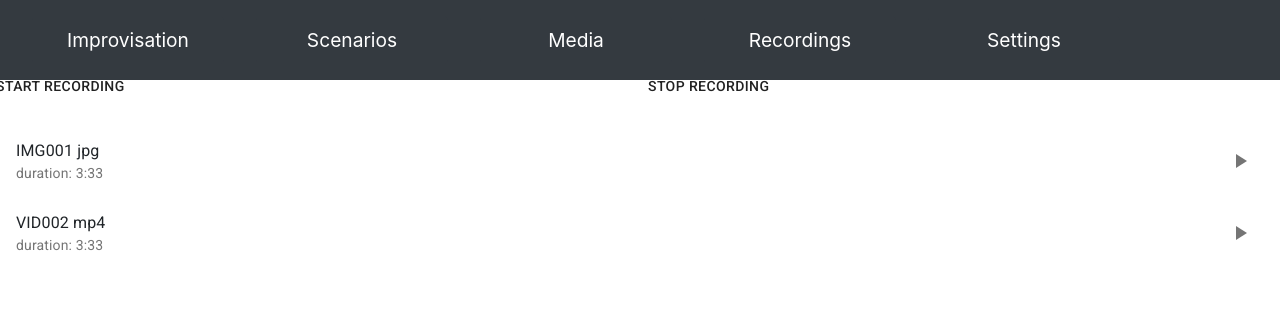
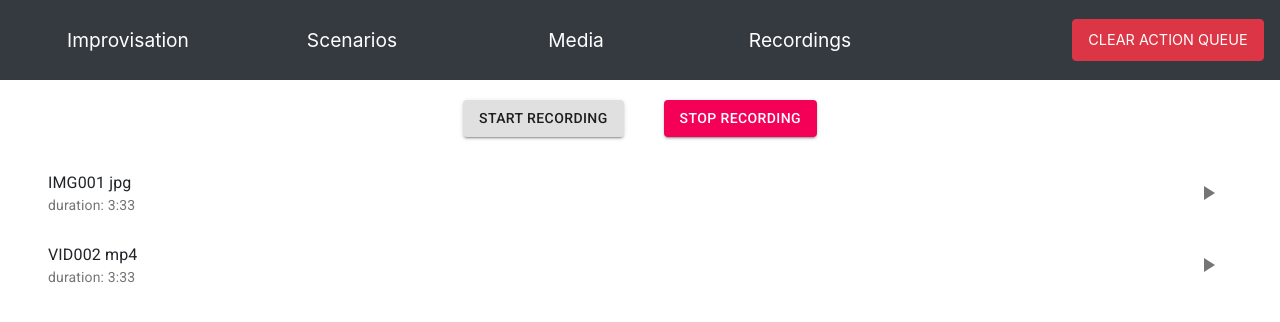
Before and after one commit to robotpepperbsc/PepperBSc-Frontend, a React (Create React App) app in the folder pepper-workshop-frontend/: page /recordings in a window 1280 px wide. Shown: the top 322 px of the page. Built offline with nearby package versions, Linux system fonts and the light colour scheme.

Commit message:
styling improvements

```diff
--- a/pepper-workshop-frontend/src/components/ Media/Media.js
+++ b/pepper-workshop-frontend/src/components/ Media/Media.js
@@ -11,6 +11,17 @@ import {
 import DeleteIcon from "@material-ui/icons/Delete";
 import EditIcon from "@material-ui/icons/Edit";
 import PlayArrow from "@material-ui/icons/PlayArrow";
+import { makeStyles } from "@material-ui/core/styles";
+
+const useStyles = makeStyles(theme => ({
+  root: {
+    flexGrow: 1,
+    margin: "2rem 20%"
+  },
+  button: {
+    margin: "0 20px"
+  }
+}));
 
 const Media = ({
   media,
@@ -30,9 +41,9 @@ const Media = ({
   useEffect(() => {
     getMedia();
   }, []);
-
+  const classes = useStyles();
   return (
-    <div>
+    <div className={classes.root}>
       <List>
         {media.map(media => {
           const className = classNames("media", {
--- a/pepper-workshop-frontend/src/components/Header/Header.js
+++ b/pepper-workshop-frontend/src/components/Header/Header.js
@@ -5,10 +5,10 @@ import "./Header.scss";
 
 const Header = () => {
   return (
-    <Navbar bg="dark" expand="lg" variant="dark">
+    <Navbar bg="dark" expand="xl" variant="dark">
       <Navbar.Toggle aria-controls="basic-navbar-nav" />
       <Navbar.Collapse className="justify-content-end">
-        <Nav className="mr-auto">
+        <Nav className={"header-navbar"}>
           <Link to="/improvisation">
             <Button className="nav-button" variant="dark">
               Improvisation
@@ -29,11 +29,9 @@ const Header = () => {
               Recordings
             </Button>
           </Link>
-          <Link to="/settings">
-            <Button className="nav-button" variant="dark">
-              Settings
-            </Button>
-          </Link>
+          <Button className="nav-button clear-queue" variant="danger">
+            CLEAR ACTION QUEUE
+          </Button>
         </Nav>
       </Navbar.Collapse>
     </Navbar>
--- a/pepper-workshop-frontend/src/components/Header/Header.scss
+++ b/pepper-workshop-frontend/src/components/Header/Header.scss
@@ -8,9 +8,19 @@
   margin-top: 0.5rem;
   margin-bottom: 0.5rem;
   font-size: 1.2rem;
+
+  &.clear-queue {
+    font-size: 0.9rem;
+    height: 2.6rem;
+    margin-left: auto;
+    margin-right: 0;
+    margin-top: auto;
+    margin-bottom: auto;
+  }
 }
 
-.navbar {
+.header-navbar {
+  width: 100%;
 }
 
 .btn-dark {
--- a/pepper-workshop-frontend/src/components/Recordings/Recordings.js
+++ b/pepper-workshop-frontend/src/components/Recordings/Recordings.js
@@ -12,11 +12,30 @@ import {
 import DeleteIcon from "@material-ui/icons/Delete";
 import EditIcon from "@material-ui/icons/Edit";
 import PlayArrow from "@material-ui/icons/PlayArrow";
+import { makeStyles } from "@material-ui/core/styles";
 
-const Recordings = ({ recordings, playRecording, getRecordings }) => {
+const useStyles = makeStyles(theme => ({
+  root: {
+    flexGrow: 1,
+    margin: "2rem"
+  },
+  button: {
+    margin: "0 20px"
+  }
+}));
+
+const Recordings = ({
+  recordings,
+  handleStartRecording,
+  handleStopRecording,
+  playRecording,
+  getRecordings
+}) => {
   useEffect(() => {
     getRecordings();
   }, []);
+
+  const classes = useStyles();
 
   const getRecordingDuration = duration => {
     const hrs = ~~(duration / 3600);
@@ -34,15 +53,25 @@ const Recordings = ({ recordings, playRecording, getRecordings }) => {
   };
 
   return (
-    <div>
+    <div className={classes.root}>
       <Grid container spacing={3}>
-        <Grid container xs={12}>
-          <Grid item xs={6}>
-            <Button> start recording</Button>
-          </Grid>
-          <Grid item xs={6}>
-            <Button>stop recording</Button>
-          </Grid>
+        <Grid container xs={12} justify={"center"}>
+          <Button
+            onClick={handleStartRecording}
+            className={classes.button}
+            variant={"contained"}
+          >
+            {" "}
+            start recording
+          </Button>
+          <Button
+            onClick={handleStopRecording}
+            className={classes.button}
+            color={"secondary"}
+            variant={"contained"}
+          >
+            stop recording
+          </Button>
         </Grid>
         <Grid item xs={12}>
           <List>
--- a/pepper-workshop-frontend/src/components/Recordings/RecordingsContainer.js
+++ b/pepper-workshop-frontend/src/components/Recordings/RecordingsContainer.js
@@ -1,7 +1,12 @@
 import React, { Fragment } from "react";
 import PropTypes from "prop-types";
 import { connect } from "react-redux";
-import { getRecordings } from "../../modules/Recordings/actions";
+import {
+  getRecordings,
+  playRecording,
+  startRecording,
+  stopRecording
+} from "../../modules/Recordings/actions";
 import Recordings from "./Recordings";
 
 const mapStateToProps = state => ({
@@ -10,7 +15,10 @@ const mapStateToProps = state => ({
 });
 
 const mapDispatchToProps = {
-  getRecordings: getRecordings
+  getRecordings: getRecordings,
+  playRecording: playRecording,
+  startRecording: startRecording,
+  stopRecording: stopRecording
 };
 
 export default connect(mapStateToProps, mapDispatchToProps)(Recordings);
--- a/pepper-workshop-frontend/src/components/Scenarios/ScenarioPanel/ScenarioPanel.js
+++ b/pepper-workshop-frontend/src/components/Scenarios/ScenarioPanel/ScenarioPanel.js
@@ -166,19 +166,18 @@ const ScenarioPanel = ({
                 addActionToScenario={addActionToScenario}
               />
             ) : null}
-            {
-              (values.editedActionType = pepperActionType.media ? (
-                <MediaContainer
-                  saveEditedAction={handleSaveEditedAction}
-                  action={currentEditedAction}
-                  addActionToScenario={addActionToScenario}
-                />
-              ) : null)
-            }
+
+            {values.editedActionType === pepperActionType.media ? (
+              <MediaContainer
+                saveEditedAction={handleSaveEditedAction}
+                action={currentEditedAction}
+                addActionToScenario={addActionToScenario}
+              />
+            ) : null}
 
             <Button
               fullWidth
-              variant="contained"
+              variant={"contained"}
               className={classes.submit}
               onClick={handleClose}
             >
@@ -190,7 +189,7 @@ const ScenarioPanel = ({
         <Button
           type="submit"
           fullWidth
-          variant="contained"
+          variant={"contained"}
           className={classes.submit}
           onClick={handlePostScenario}
         >
--- a/pepper-workshop-frontend/src/modules/Recordings/actions.js
+++ b/pepper-workshop-frontend/src/modules/Recordings/actions.js
@@ -1,6 +1,22 @@
 export const GET_RECORDINGS = "GET_RECORDINGS";
 export const RECORDINGS_RECEIVED = "RECORDINGS_RECEIVED";
+export const PLAY_RECORDING = "PLAY_RECORDING";
+export const START_RECORDING = "START_RECORDING";
+export const STOP_RECORDING = "STOP_RECORDING";
 
 export const getRecordings = () => ({
   type: GET_RECORDINGS
 });
+
+export const playRecording = recording => ({
+  type: PLAY_RECORDING,
+  recording: recording
+});
+
+export const startRecording = () => ({
+  type: START_RECORDING
+});
+
+export const stopRecording = () => ({
+  type: STOP_RECORDING
+});
--- a/pepper-workshop-frontend/src/modules/Recordings/recordingsReducer.js
+++ b/pepper-workshop-frontend/src/modules/Recordings/recordingsReducer.js
@@ -2,7 +2,8 @@ import { GET_RECORDINGS, RECORDINGS_RECEIVED } from "./actions";
 
 const initialState = {
   recordings: [],
-  loading: false
+  loading: false,
+  isRecording: false
 };
 
 export default function recordingsReducer(state = initialState, action) {
```
